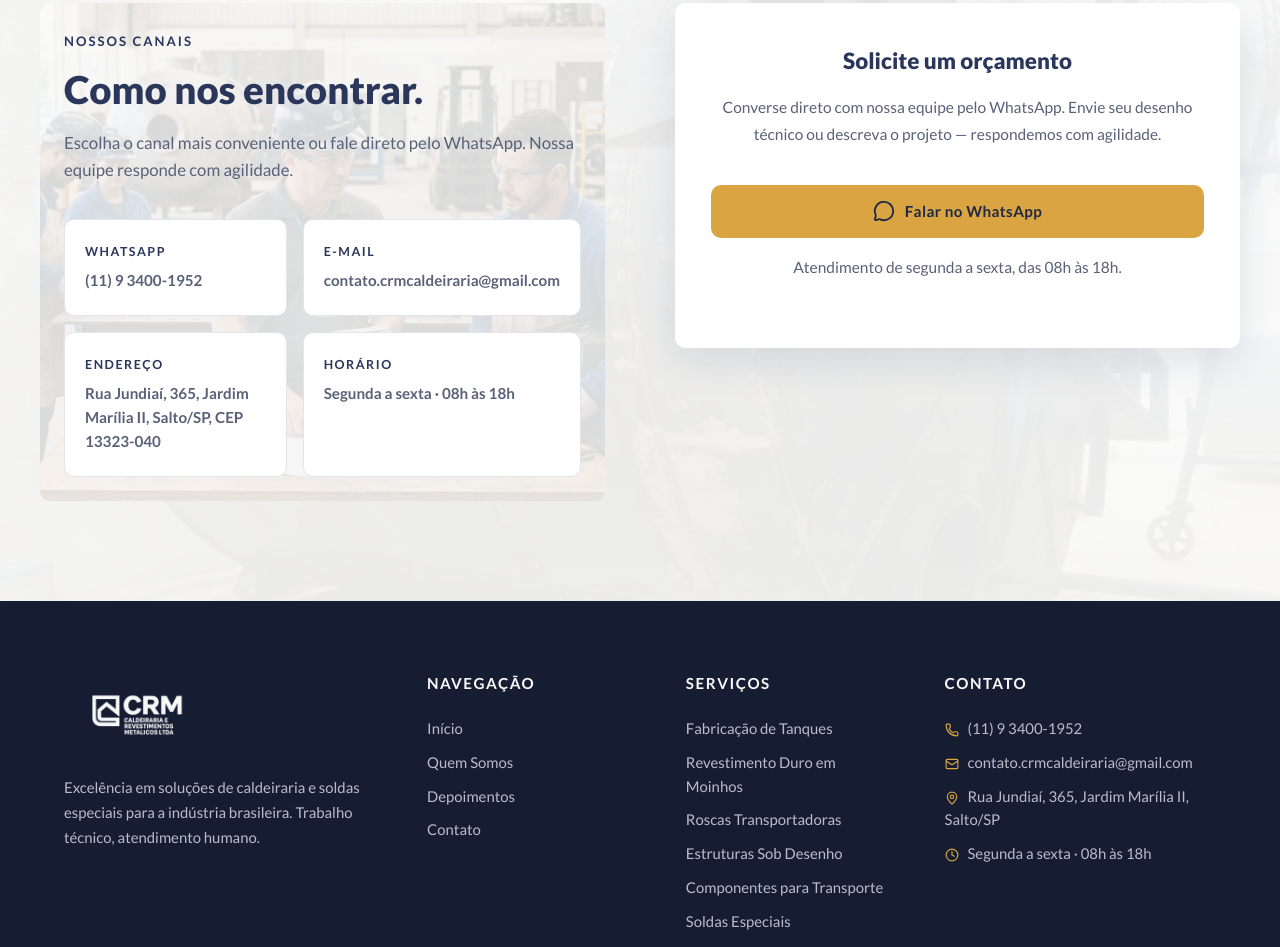
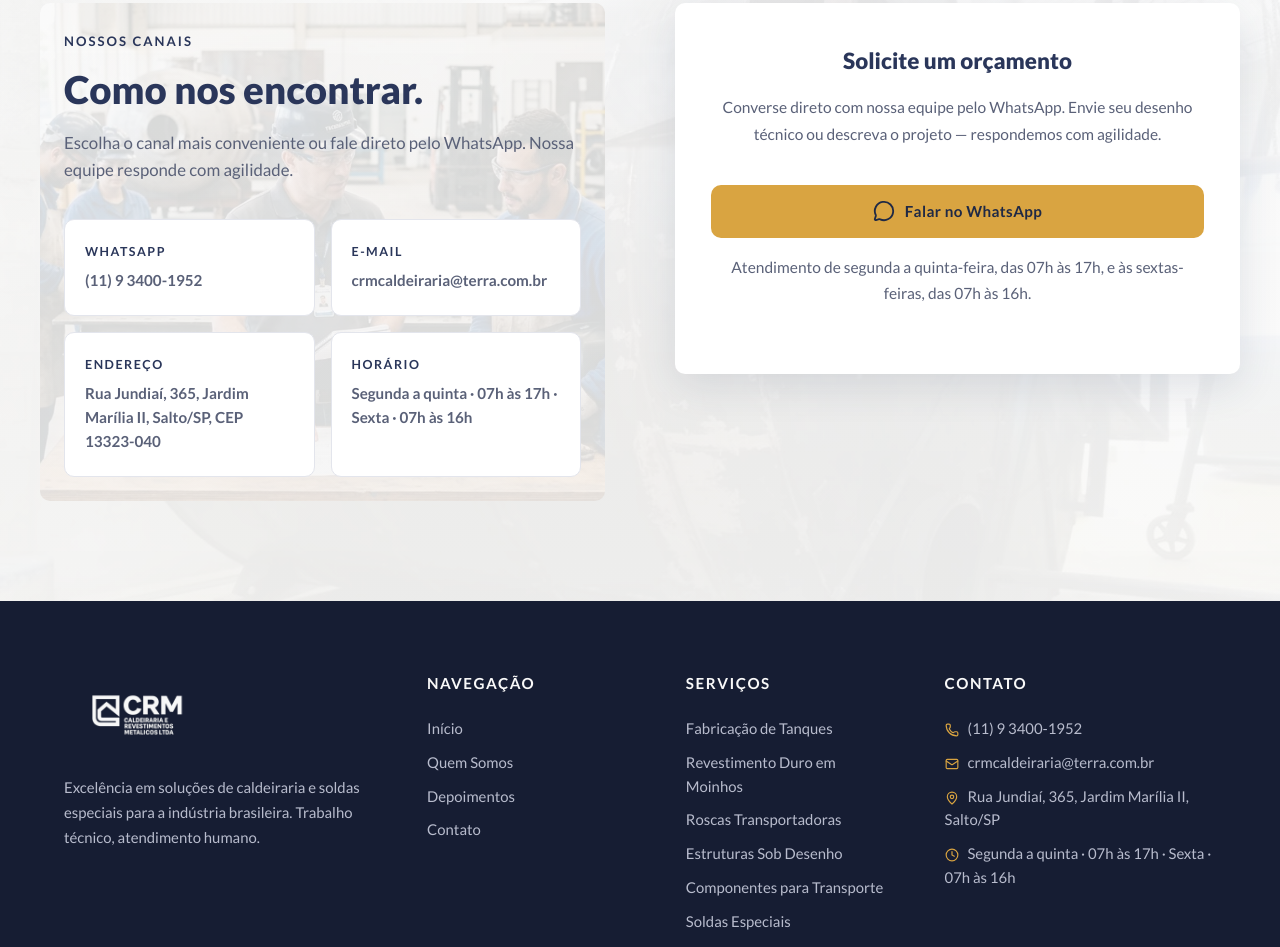
Before and after one commit to matheusjosedesouzabispo-blip/crm-caldeiraria, a website: page contato/index.html in a window 1280 px wide. Shown: the part 908-1855 px from the top of the page. Drawn offline with Linux system fonts and the light colour scheme.

Commit message:
Update contact information across multiple pages, replacing the email address with a new domain and adjusting business hours for improved accuracy. Enhanced user experience by ensuring consistent contact details throughout the site.

```diff
--- a/contato/index.html
+++ b/contato/index.html
@@ -26,7 +26,7 @@
     <div class="conteudo-da-faixa">
       <div class="contatos-da-faixa">
         <span><i data-lucide="phone" class="icone-lucide icone-faixa"></i> (11) 9 3400-1952</span>
-        <span><i data-lucide="mail" class="icone-lucide icone-faixa"></i> contato.crmcaldeiraria@gmail.com</span>
+        <span><i data-lucide="mail" class="icone-lucide icone-faixa"></i> crmcaldeiraria@terra.com.br</span>
         <span class="contato-endereco"><i data-lucide="map-pin" class="icone-lucide icone-faixa"></i> Salto/SP</span>
       </div>
       <div class="acoes-da-faixa">
@@ -99,9 +99,9 @@
               <strong>WhatsApp</strong>
               <span>(11) 9 3400-1952</span>
             </a>
-            <a href="mailto:contato.crmcaldeiraria@gmail.com" class="canal-de-contato">
+            <a href="mailto:crmcaldeiraria@terra.com.br" class="canal-de-contato">
               <strong>E-mail</strong>
-              <span>contato.crmcaldeiraria@gmail.com</span>
+              <span>crmcaldeiraria@terra.com.br</span>
             </a>
             <div class="canal-de-contato sem-link">
               <strong>Endereço</strong>
@@ -109,7 +109,7 @@
             </div>
             <div class="canal-de-contato sem-link">
               <strong>Horário</strong>
-              <span>Segunda a sexta · 08h às 18h</span>
+              <span>Segunda a quinta · 07h às 17h · Sexta · 07h às 16h</span>
             </div>
           </div>
         </div>
@@ -121,7 +121,7 @@
             <i data-lucide="message-circle" class="icone-lucide" aria-hidden="true"></i>
             Falar no WhatsApp
           </a>
-          <p class="aviso-cta-whatsapp">Atendimento de segunda a sexta, das 08h às 18h.</p>
+          <p class="aviso-cta-whatsapp">Atendimento de segunda a quinta-feira, das 07h às 17h, e às sextas-feiras, das 07h às 16h.</p>
         </div>
       </div>
     </section>
@@ -162,9 +162,9 @@
         <h4>Contato</h4>
         <ul class="lista-de-contato">
           <li><i data-lucide="phone" class="icone-lucide icone-rodape"></i> (11) 9 3400-1952</li>
-          <li><i data-lucide="mail" class="icone-lucide icone-rodape"></i> contato.crmcaldeiraria@gmail.com</li>
+          <li><i data-lucide="mail" class="icone-lucide icone-rodape"></i> crmcaldeiraria@terra.com.br</li>
           <li><i data-lucide="map-pin" class="icone-lucide icone-rodape"></i> Rua Jundiaí, 365, Jardim Marília II, Salto/SP</li>
-          <li><i data-lucide="clock" class="icone-lucide icone-rodape"></i> Segunda a sexta · 08h às 18h</li>
+          <li><i data-lucide="clock" class="icone-lucide icone-rodape"></i> Segunda a quinta · 07h às 17h · Sexta · 07h às 16h</li>
         </ul>
       </div>
     </div>
```
Also changed, not shown: componentes-para-transporte/index.html (+7 -7 lines), depoimentos/index.html (+3 -3 lines), estruturas-sob-desenho/index.html (+7 -7 lines), fabricacao-de-tanques/index.html (+7 -7 lines), index.html (+7 -7 lines), quem-somos/index.html (+3 -3 lines), revestimento-duro-em-moinhos/index.html (+7 -7 lines), roscas-transportadoras/index.html (+7 -7 lines), soldas-especiais/index.html (+7 -7 lines).
